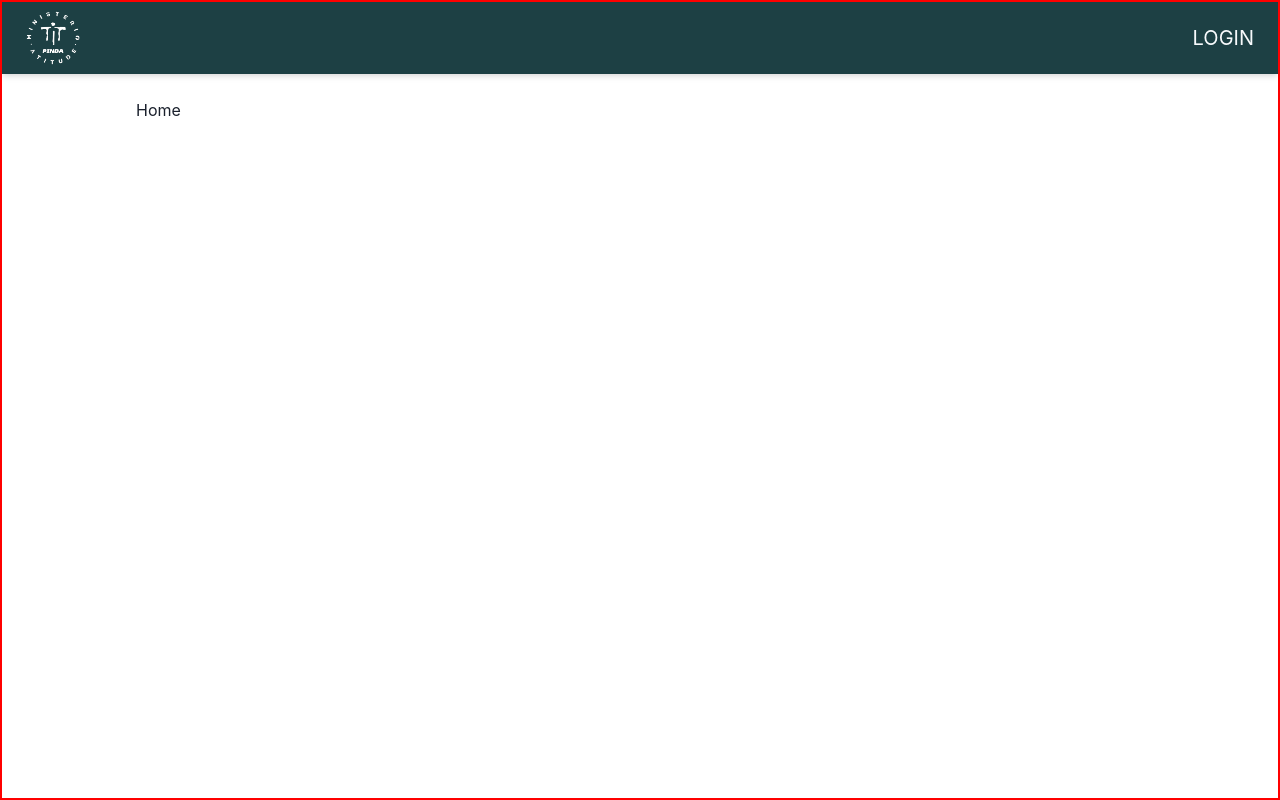
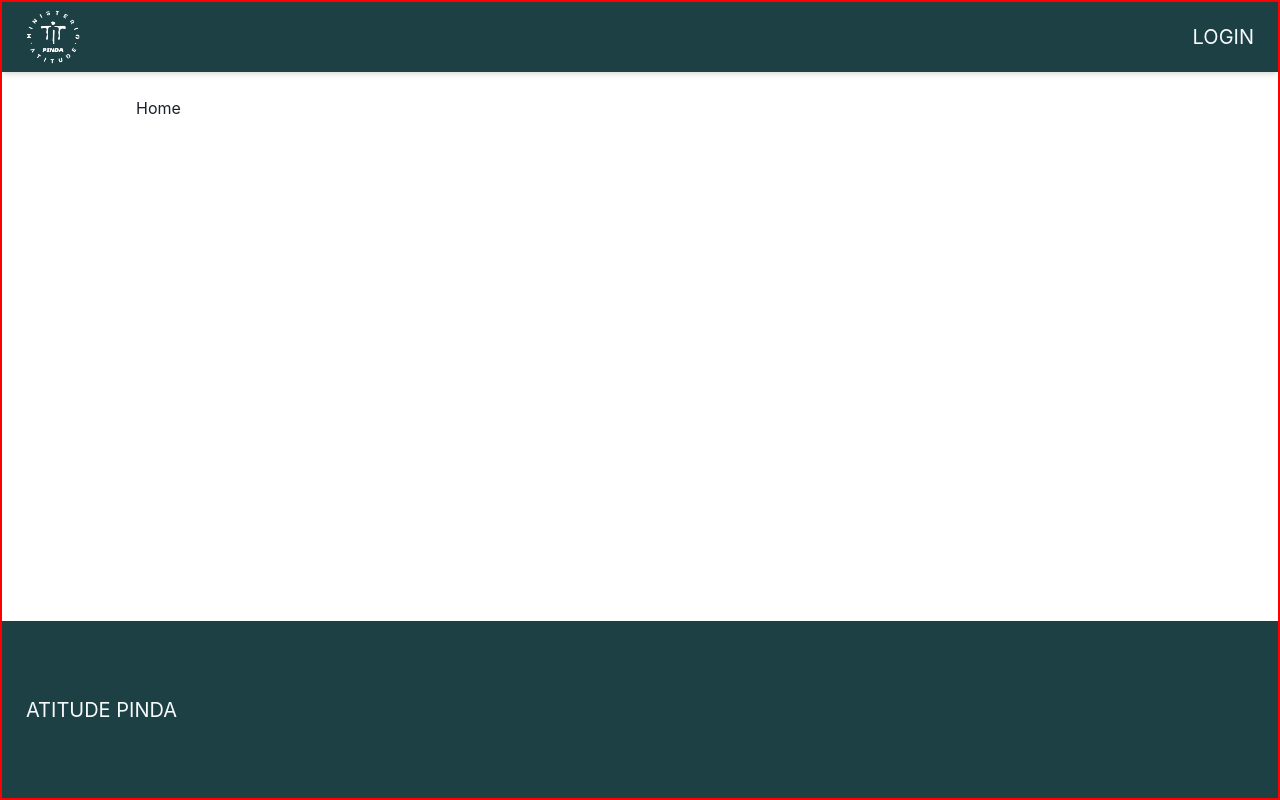
Before and after one commit to wellingtongmota/camping-fonte, a React (Vite) app: page / in a window 1280 px wide. Built offline with nearby package versions, Linux system fonts and the light colour scheme.

Commit message:
Criação componente Footer

```diff
--- a/src/App.jsx
+++ b/src/App.jsx
@@ -1,6 +1,7 @@
 import { Container, Flex } from "@chakra-ui/react"
 import { Outlet } from "react-router-dom"
 import Navbar from "./components/navbar/Navbar"
+import Footer from "./components/footer/Footer"
 
 const App = () => {
   return (
@@ -14,6 +15,7 @@ const App = () => {
     >
       <Navbar />
       <Outlet />
+      <Footer />
     </Flex>
   )
 }
--- a/src/components/Container.jsx
+++ b/src/components/Container.jsx
@@ -5,10 +5,12 @@ const Container = ({ children }) => {
   return (
     <Flex
       flexDirection='column'
+      h='full'
       w='full'
       maxW='5xl'
       px={2}
       py={6}
+      // border='1px solid pink'
     >
       {children}
     </Flex>
--- /dev/null
+++ b/src/components/footer/Footer.jsx
@@ -0,0 +1,26 @@
+import { Flex, Text } from '@chakra-ui/react'
+import React from 'react'
+import { NavLink } from 'react-router-dom'
+
+const Footer = () => {
+  return (
+    <Flex
+      w='100%'
+      h='16rem'
+      bg='teal.900'
+      textColor='gray.50'
+      shadow='md'
+      align='center'
+      justify='space-between'
+      px={6}
+      py={2}
+      gap={2}
+      textTransform='uppercase'
+    >
+
+      <Text as={NavLink} to='/login' fontSize='xl'>ATITUDE PINDA</Text>
+    </Flex>
+  )
+}
+
+export default Footer
```
